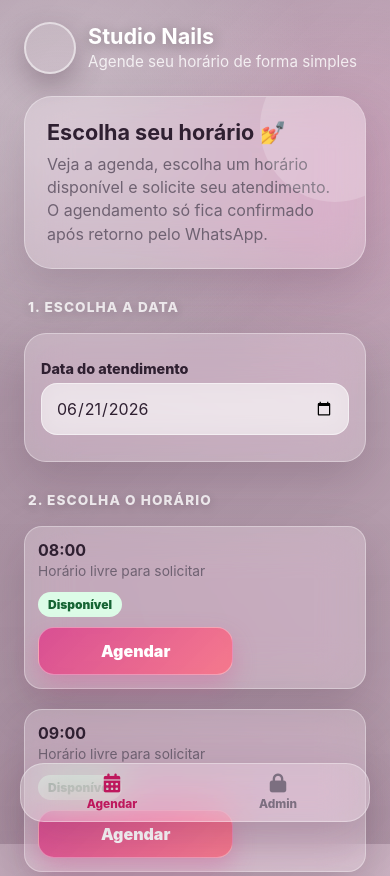
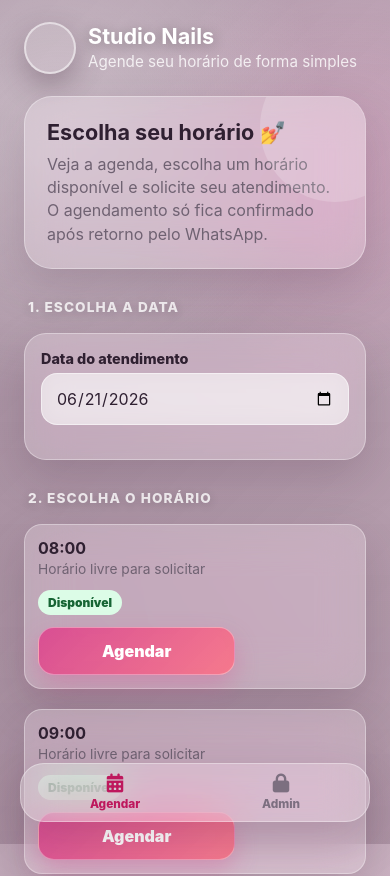
Before and after one commit to CauaCHO/Rita-Oliveira-Manicure, a plain HTML site: page public/index.html in a window 390 px wide. Shown: the top 876 px of the page. Drawn offline with Linux system fonts and the light colour scheme; no server answers.

Commit message:
Carrega css mobile na pagina publica

```diff
--- a/public/index.html
+++ b/public/index.html
@@ -8,6 +8,7 @@
   <link rel="manifest" href="manifest.json" />
   <link rel="stylesheet" href="https://cdnjs.cloudflare.com/ajax/libs/font-awesome/6.5.0/css/all.min.css" />
   <link rel="stylesheet" href="css/style.css" />
+  <link rel="stylesheet" href="css/mobile-fix.css?v=7" />
 </head>
 <body>
   <div id="toast" class="toast"></div>
```
